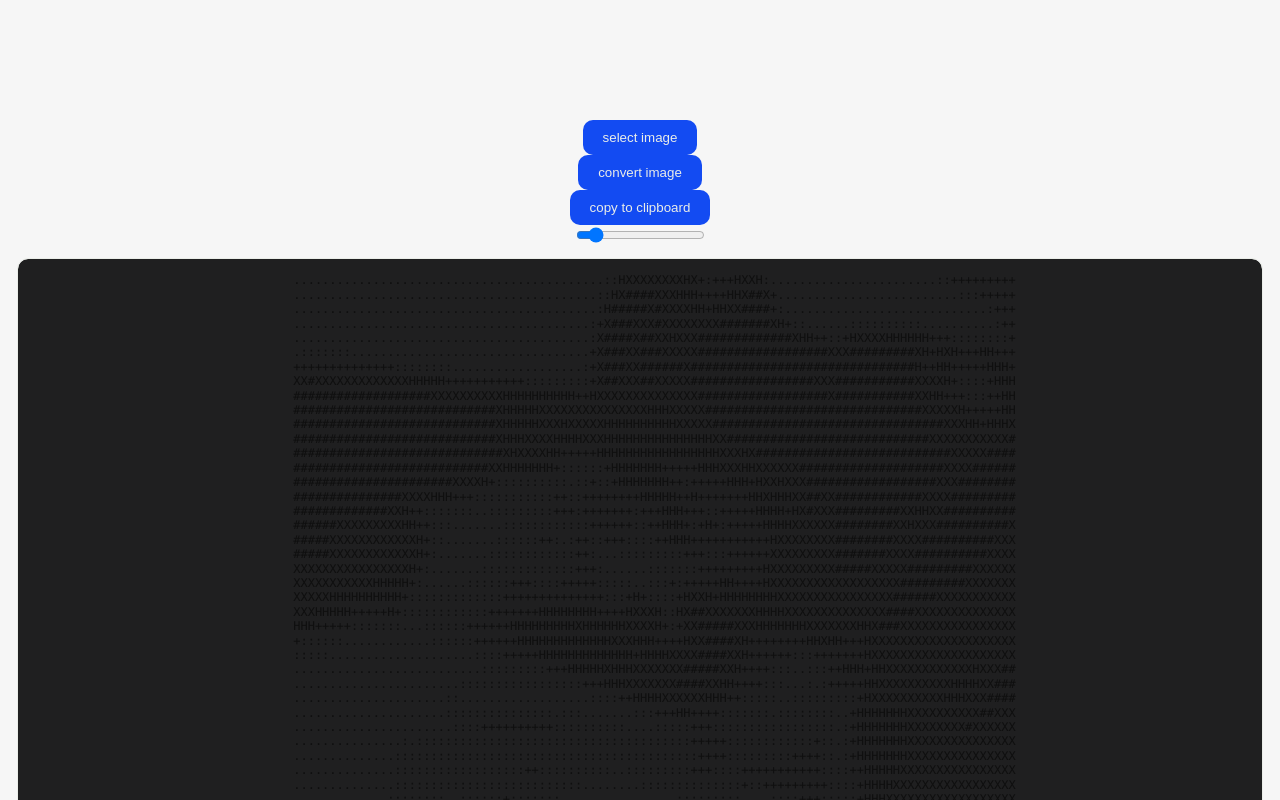
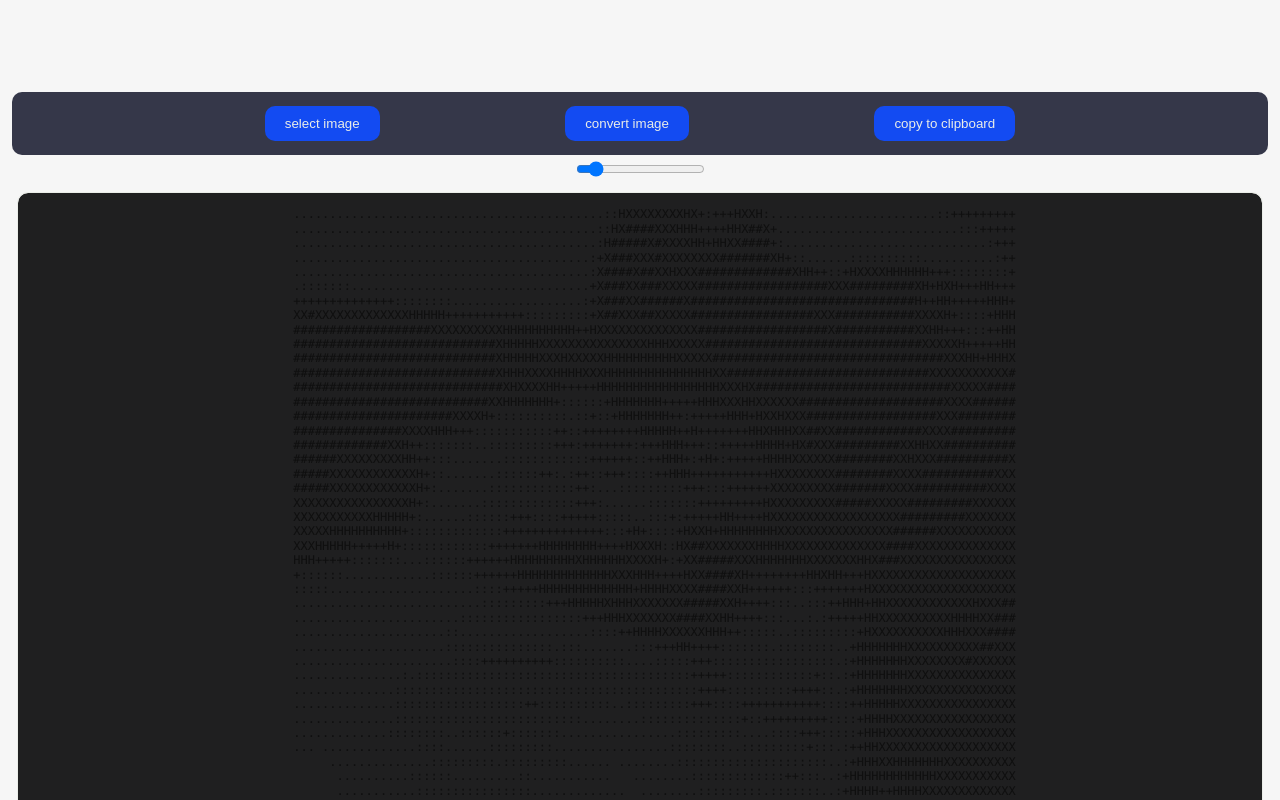
Before and after one commit to rikdgd/txt-art-desktop, a React (Vite) app: page / in a window 1280 px wide. Shown: the top 800 px of the page. Built offline with nearby package versions, Linux system fonts and the light colour scheme.

Commit message:
Create button row to hold default action buttons

```diff
--- a/src/App.css
+++ b/src/App.css
@@ -1,7 +1,13 @@
-.logo.vite:hover {
-  filter: drop-shadow(0 0 2em #747bff);
+.ButtonRow {
+    background-color: #353749;
+    margin: 4px;
+    border-radius: 10px;
+
+    display: flex;
+    flex-direction: row;
+    justify-content: space-between;
+    padding-left: 20%;
+    padding-right: 20%;
+    padding-top: 14px;
+    padding-bottom: 14px;
 }
-
-.logo.react:hover {
-  filter: drop-shadow(0 0 2em #61dafb);
-}
--- a/src/App.tsx
+++ b/src/App.tsx
@@ -46,12 +46,15 @@ function App() {
 
 
     return (
-        <div className="container">
-            <p>{imagePath}</p>
-            <Button text='select image' OnClick={() => selectImage()}/>
-            <Button text='convert image' OnClick={() => getCharImage(imagePath)}/>
-            <Button text='copy to clipboard' OnClick={async () => copyToClipboard()}/>
-            <ImageHolder image={textImage}/>
+        <div>
+            <div className="container">
+                <div className="ButtonRow">
+                    <Button text='select image' OnClick={() => selectImage()}/>
+                    <Button text='convert image' OnClick={() => getCharImage(imagePath)}/>
+                    <Button text='copy to clipboard' OnClick={async () => copyToClipboard()}/>
+                </div>
+                <ImageHolder image={textImage}/>
+            </div>
         </div>
     );
 }
```
